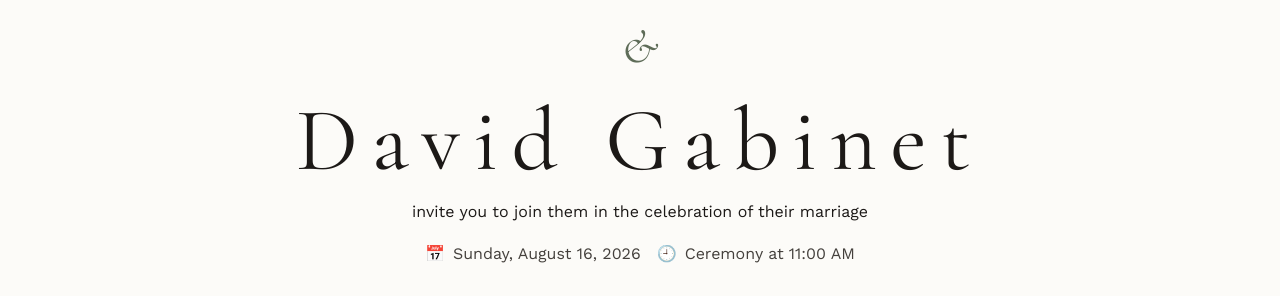
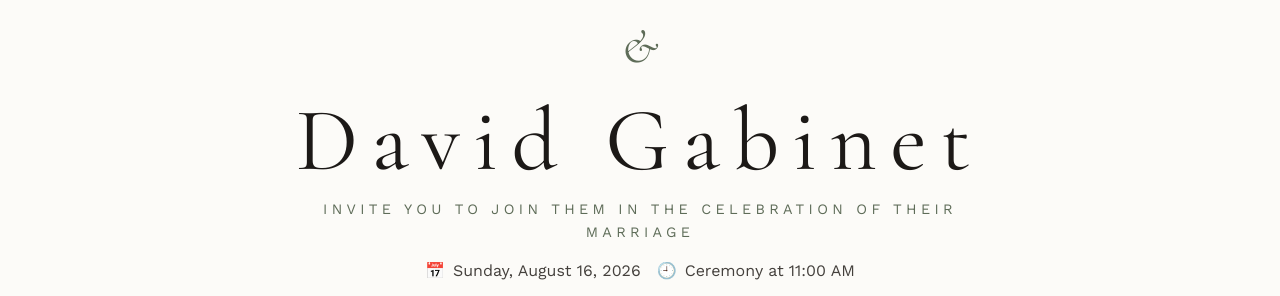
Before and after one commit to francismtorres/wedding-rsvp-site, a website: page public/index.html in a window 1280 px wide. Shown: the part 300-596 px from the top of the page. Drawn offline with nearby package versions, Linux system fonts and the light colour scheme.

Commit message:
Enhance styles for sections and hero intro
Added styles for itinerary and dress code sections, and updated hero intro styles.

```diff
--- a/public/styles.css
+++ b/public/styles.css
@@ -11,7 +11,10 @@
   --lavender: #bba9c6;
   --border: #e5e5e5;
 }
-
+.itinerary-section h2,
+.dress-code-section h2 {
+  text-align: center;
+}
 * {
   box-sizing: border-box;
 }
@@ -86,6 +89,15 @@ h3 {
 
 .solo-title {
   margin-bottom: 2rem;
+}
+
+.hero-intro {
+  font-family: 'Work Sans', sans-serif;
+  font-size: 0.9rem;
+  letter-spacing: 0.3em;
+  text-transform: uppercase;
+  color: #5E6C58;
+  text-align: center;
 }
 
 .hero {
```
